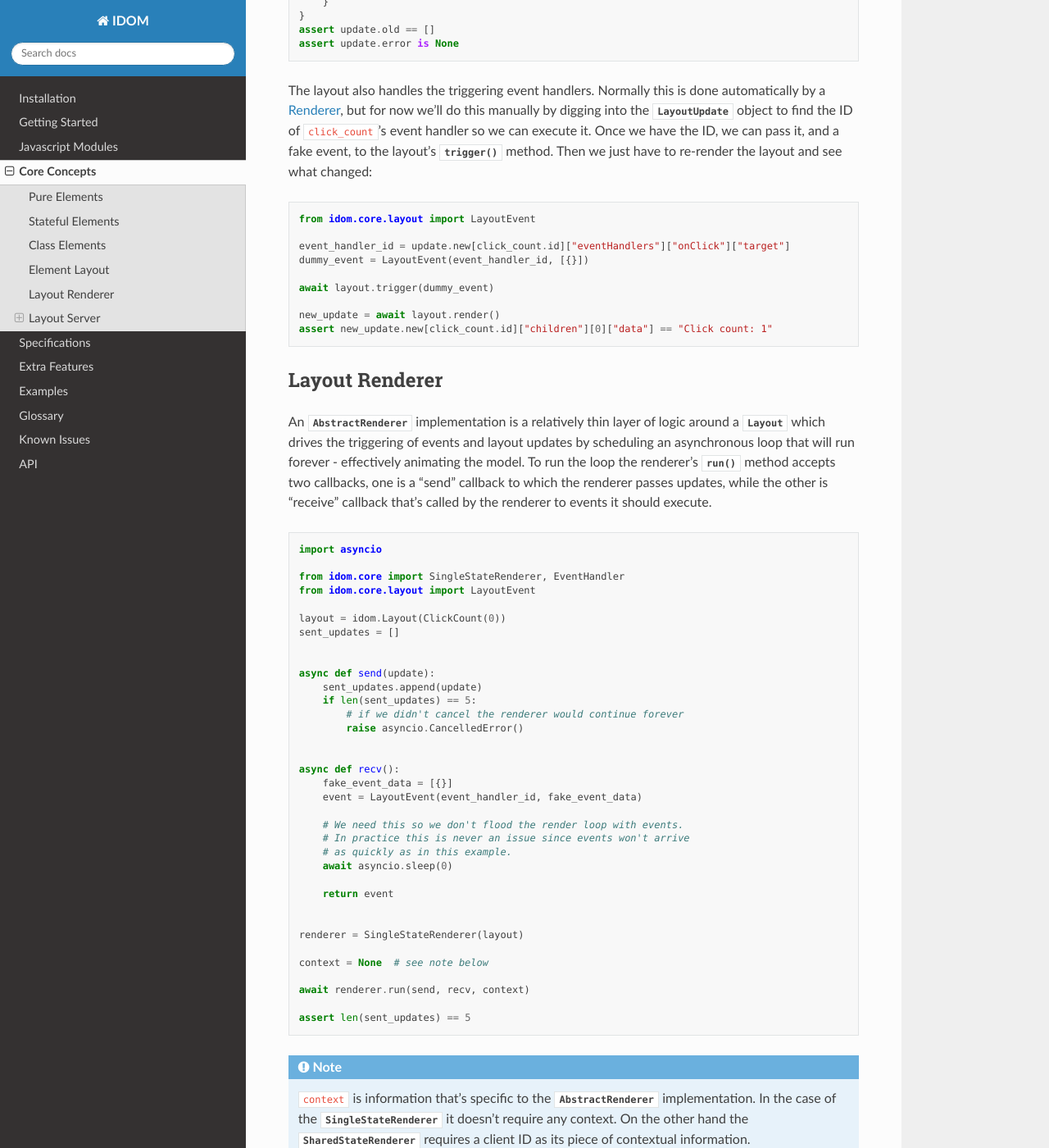
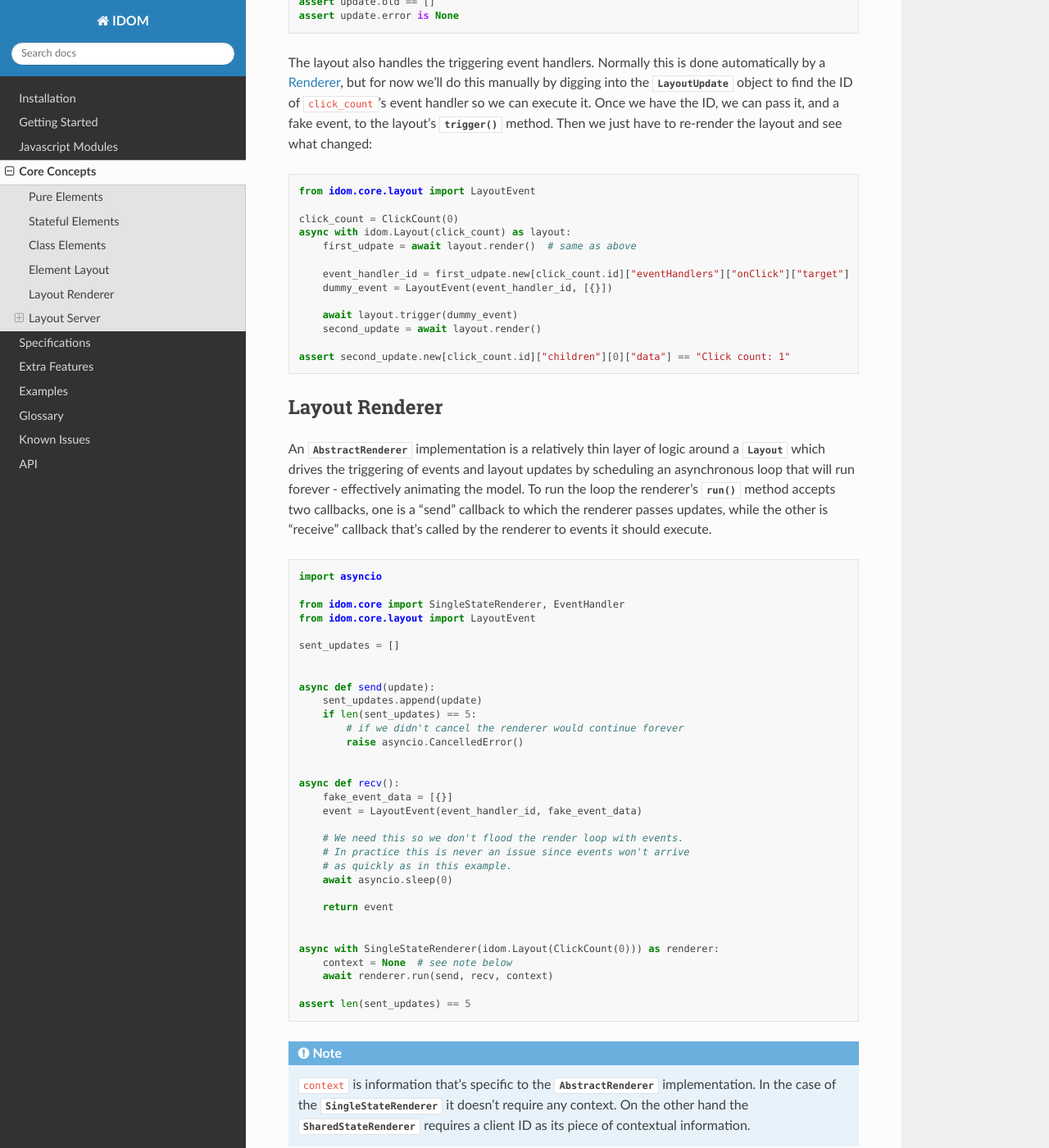
Before and after one commit to DarylPastidio/reactpy, a Sphinx documentation site: the page built from docs/source/core-concepts.rst, in a window 1280 px wide and 1400 px high, scrolled down 4047 px. Shown: the whole window at 82% size. Built offline with Sphinx 7.4.7 and the Read the Docs theme 2.0.0, drawn with Linux system fonts in a browser that asks for light colours; pages that are not in the unit, such as notebooks, are missing from menus; the version number could not be read and is left out; some of the changed text lies outside the part shown.

```diff
--- a/docs/source/core-concepts.rst
+++ b/docs/source/core-concepts.rst
@@ -134,11 +134,9 @@ ever be removed from the model. Then you'll just need to call and await a
 
         return idom.html.button({"onClick": increment}, [f"Click count: {count}"])
 
-
     click_count = ClickCount(0)
-    layout = idom.Layout(click_count)
-    update = await layout.render()
-
+    async with idom.Layout(click_count) as layout:
+        update = await layout.render()
 
     assert update.src == click_count.id
     assert update.new == {
@@ -174,13 +172,17 @@ method. Then we just have to re-render the layout and see what changed:
 
     from idom.core.layout import LayoutEvent
 
-    event_handler_id = update.new[click_count.id]["eventHandlers"]["onClick"]["target"]
-    dummy_event = LayoutEvent(event_handler_id, [{}])
+    click_count = ClickCount(0)
+    async with idom.Layout(click_count) as layout:
+        first_udpate = await layout.render()  # same as above
 
-    await layout.trigger(dummy_event)
+        event_handler_id = first_udpate.new[click_count.id]["eventHandlers"]["onClick"]["target"]
+        dummy_event = LayoutEvent(event_handler_id, [{}])
 
-    new_update = await layout.render()
-    assert new_update.new[click_count.id]["children"][0]["data"] == "Click count: 1"
+        await layout.trigger(dummy_event)
+        second_update = await layout.render()
+
+    assert second_update.new[click_count.id]["children"][0]["data"] == "Click count: 1"
 
 
 Layout Renderer
@@ -224,11 +225,9 @@ callback that's called by the renderer to events it should execute.
         return event
 
 
-    renderer = SingleStateRenderer(layout)
-
-    context = None  # see note below
-
-    await renderer.run(send, recv, context)
+    async with SingleStateRenderer(idom.Layout(ClickCount(0))) as renderer:
+        context = None  # see note below
+        await renderer.run(send, recv, context)
 
     assert len(sent_updates) == 5
 
--- a/idom/__init__.py
+++ b/idom/__init__.py
@@ -22,7 +22,7 @@ try:
     __version__ = _get_distribution(__name__).version
 except _DistributionNotFound:  # pragma: no cover
     # package is not installed
-    pass
+    __version__ = "0.0.0"
 
 # try to automatically setup the dialect's import hook
 try:
--- a/requirements.txt
+++ b/requirements.txt
@@ -1,5 +1,4 @@
 -r requirements/prod.txt
 -r requirements/dev.txt
 -r requirements/docs.txt
--r requirements/test.txt
 -r requirements/extras.txt
--- a/setup.cfg
+++ b/setup.cfg
@@ -12,6 +12,8 @@ select = B,C,E,F,W,T4,B9,N
 exclude =
     idom/client/static/node_modules/*
     docs/source/widgets/*
+    .eggs/*
+    .tox/*
 
 [tool:pytest]
 testpaths = tests
```
Also changed, not shown: other parts of docs/source/core-concepts.rst (+0 -1 lines), .travis.yml, 10 other files.
